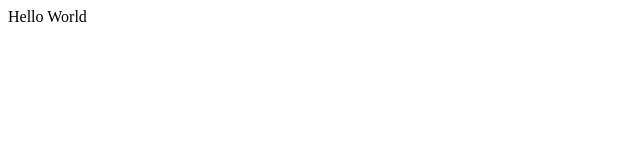
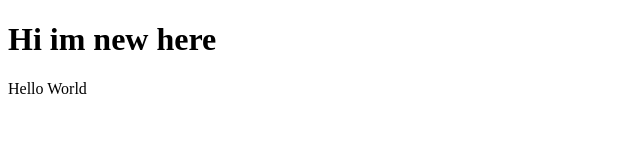
Before and after one commit to Varezo/Latihan1, a plain HTML site: page index.html in a window 1280 px wide. Shown: the whole page, without its empty margins (0-640 px from the left). Drawn offline with Linux system fonts and the light colour scheme.

Commit message:
add heading 1

```diff
--- a/index.html
+++ b/index.html
@@ -4,6 +4,9 @@
     <title>Document</title>
 </head>
 <body>
+    <h1>
+        Hi im new here
+    </h1>
     Hello World
 </body>
 </html>
```
